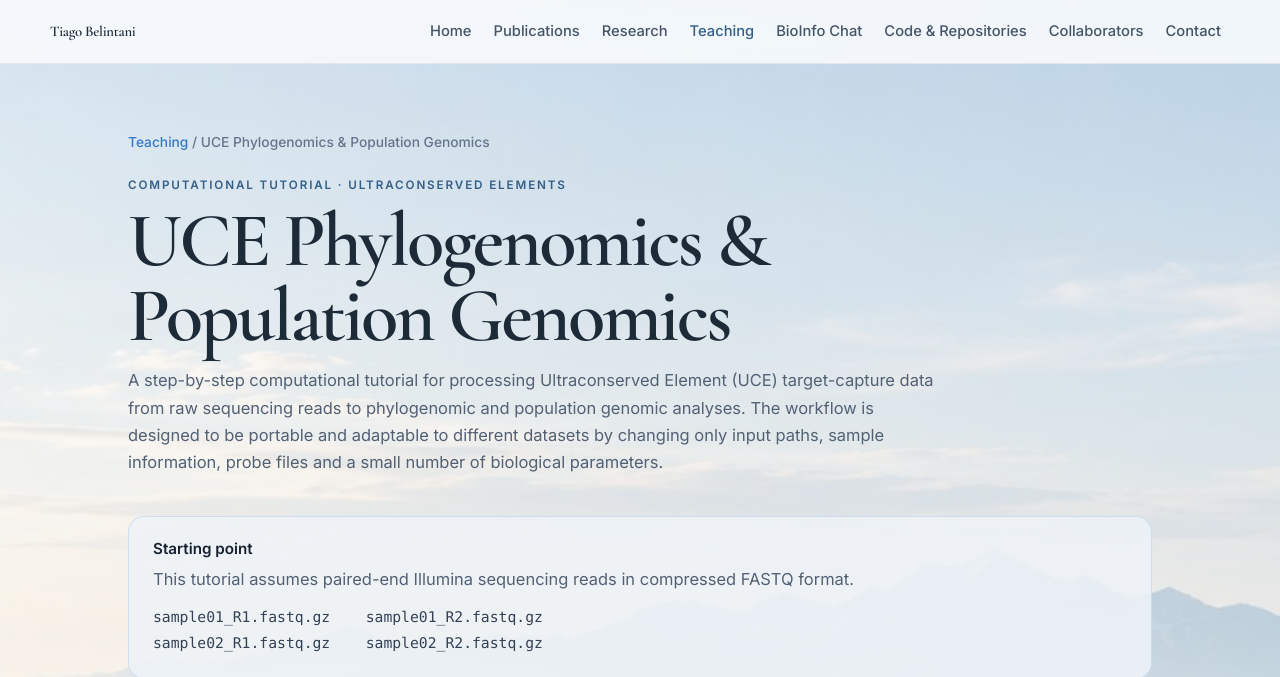
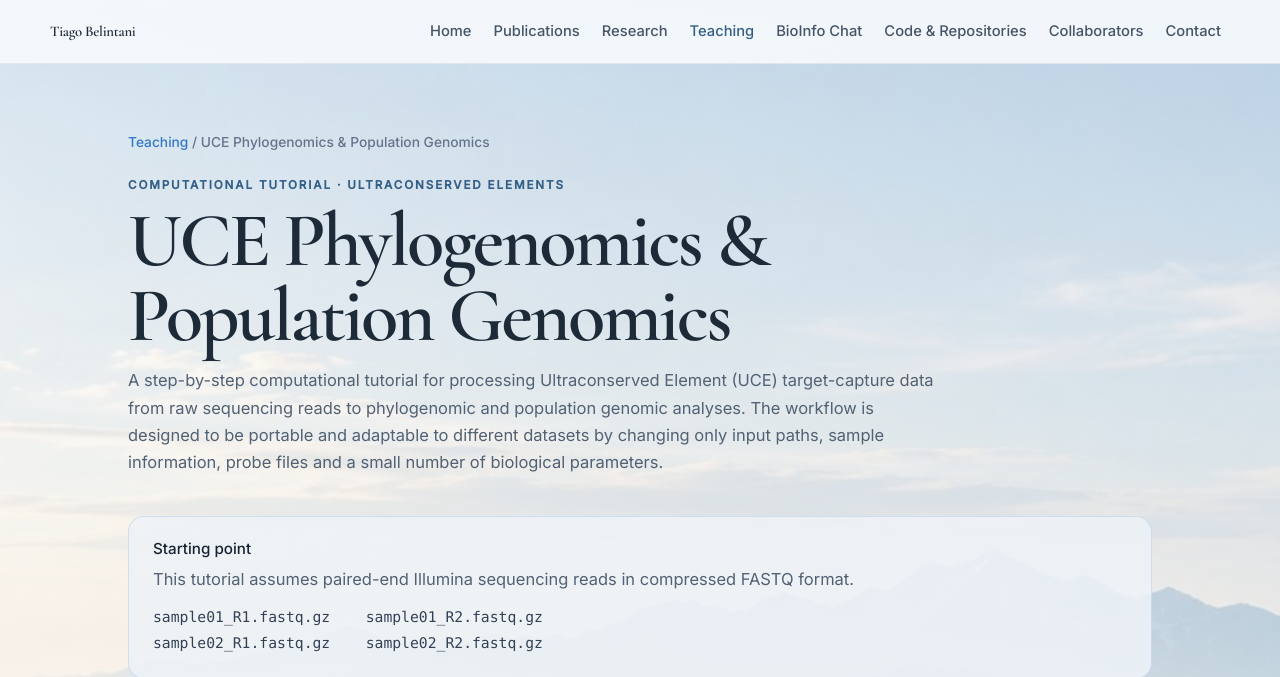
Before and after one commit to TiagoBelintani/tiagobelintani.github.io, a Jekyll site: the page teaching/uce/index.html, which Jekyll copies as it is, in a window 1280 px wide and 1400 px high. Shown: the top 677 px of the window. Built offline with Jekyll 4.4.1, drawn with Linux system fonts in a browser that asks for light colours; some of the changed text lies outside the part shown.

Commit message:
Update UCE index with module 16

```diff
--- a/teaching/uce/index.html
+++ b/teaching/uce/index.html
@@ -7,7 +7,7 @@
 
 <link rel="preconnect" href="https://fonts.googleapis.com">
 <link rel="preconnect" href="https://fonts.gstatic.com" crossorigin>
-<link href="https://fonts.googleapis.com/css2?family=Cormorant+Garamond:wght@500;600;700&family=Inter:wght@400;500;600&display=swap" rel="stylesheet">
+<link href="https://fonts.googleapis.com/css2?family=Cormorant+Garamond:wght@400;500;600&family=Inter:wght@400;500&display=swap" rel="stylesheet">
 <link rel="stylesheet" href="../../assets/css/theme-soft.css">
 
 <style>
@@ -15,31 +15,31 @@
 .breadcrumb{margin-bottom:26px;font:500 .86rem/1.4 "Inter",sans-serif;color:#64748B}
 .breadcrumb a{color:#3478C9;text-decoration:none}
 .course-head{max-width:880px;margin-bottom:40px}
-.course-head .eyebrow{margin-bottom:8px;font:600 .76rem/1.2 "Inter",sans-serif;letter-spacing:.11em;text-transform:uppercase;color:#3478C9}
-.course-head h1{margin:0 0 14px;font-family:"Cormorant Garamond",serif;font-size:clamp(3rem,6vw,5rem);font-weight:600;line-height:.96;color:#172231}
+.course-head .eyebrow{margin-bottom:8px;font:500 .76rem/1.2 "Inter",sans-serif;letter-spacing:.11em;text-transform:uppercase;color:#3478C9}
+.course-head h1{margin:0 0 14px;font-family:"Cormorant Garamond",serif;font-size:clamp(3rem,6vw,5rem);font-weight:500;line-height:.96;color:#172231}
 .course-head p{margin:0;max-width:820px;font:400 1rem/1.75 "Inter",sans-serif;color:#526174}
 .starting-point{margin:28px 0 22px;padding:22px 24px;background:rgba(238,243,247,.86);border:1px solid rgba(52,120,201,.16);border-radius:16px}
-.starting-point strong{display:block;margin-bottom:7px;font:600 .95rem/1.3 "Inter",sans-serif;color:#172231}
+.starting-point strong{display:block;margin-bottom:7px;font:500 .95rem/1.3 "Inter",sans-serif;color:#172231}
 .starting-point p{margin:0 0 10px;font:400 .9rem/1.6 "Inter",sans-serif;color:#526174}
 .starting-point code{font:.88rem/1.55 ui-monospace,SFMono-Regular,Menlo,Monaco,Consolas,"Liberation Mono",monospace;color:#334155}
 .pipeline{margin:22px 0 52px;padding:24px 26px;background:rgba(255,255,255,.82);border:1px solid rgba(23,34,49,.10);border-radius:16px;font:500 .91rem/1.7 "Inter",sans-serif;color:#465568;text-align:center}
 .section-block{margin-top:52px}
 .section-head{margin-bottom:18px}
-.section-kicker{margin-bottom:6px;font:600 .75rem/1.2 "Inter",sans-serif;letter-spacing:.11em;text-transform:uppercase;color:#3478C9}
-.section-head h2{margin:0 0 7px;font-family:"Cormorant Garamond",serif;font-size:clamp(2rem,4vw,3rem);font-weight:600;line-height:1.05;color:#172231}
+.section-kicker{margin-bottom:6px;font:500 .75rem/1.2 "Inter",sans-serif;letter-spacing:.11em;text-transform:uppercase;color:#3478C9}
+.section-head h2{margin:0 0 7px;font-family:"Cormorant Garamond",serif;font-size:clamp(2rem,4vw,3rem);font-weight:500;line-height:1.05;color:#172231}
 .section-head p{margin:0;max-width:800px;font:400 .94rem/1.65 "Inter",sans-serif;color:#526174}
 .lessons{display:flex;flex-direction:column;gap:12px}
 .lesson{display:grid;grid-template-columns:70px 1fr auto;gap:18px;align-items:center;padding:20px 22px;background:rgba(255,255,255,.84);border:1px solid rgba(23,34,49,.09);border-radius:14px;text-decoration:none;transition:transform .16s ease,border-color .16s ease}
 .lesson[href]:hover{transform:translateX(3px);border-color:rgba(52,120,201,.28)}
-.lesson-number{font:600 .8rem/1.3 "Inter",sans-serif;color:#3478C9}
-.lesson-main strong{display:block;margin-bottom:3px;font:600 1rem/1.35 "Inter",sans-serif;color:#172231}
+.lesson-number{font:500 .8rem/1.3 "Inter",sans-serif;color:#3478C9}
+.lesson-main strong{display:block;margin-bottom:3px;font:500 1rem/1.35 "Inter",sans-serif;color:#172231}
 .lesson-main span{font:400 .88rem/1.45 "Inter",sans-serif;color:#64748B}
 .lesson-arrow{font:500 1.2rem/1 "Inter",sans-serif;color:#3478C9}
 .lesson.pending{opacity:.66;cursor:default}
-.lesson-status{padding:5px 9px;border-radius:999px;background:rgba(100,116,139,.10);font:600 .72rem/1.2 "Inter",sans-serif;color:#64748B;white-space:nowrap}
+.lesson-status{padding:5px 9px;border-radius:999px;background:rgba(100,116,139,.10);font:500 .72rem/1.2 "Inter",sans-serif;color:#64748B;white-space:nowrap}
 .track-divider{margin:58px 0 0;padding-top:34px;border-top:1px solid rgba(23,34,49,.10)}
 .note{margin-top:52px;padding:24px 26px;background:rgba(255,255,255,.74);border:1px solid rgba(23,34,49,.09);border-radius:16px}
-.note strong{display:block;margin-bottom:7px;font:600 .95rem/1.3 "Inter",sans-serif;color:#172231}
+.note strong{display:block;margin-bottom:7px;font:500 .95rem/1.3 "Inter",sans-serif;color:#172231}
 .note p{margin:0;font:400 .9rem/1.65 "Inter",sans-serif;color:#526174}
 
 .workflow-figure{
@@ -60,6 +60,16 @@
 }
 
 @media(max-width:650px){.lesson{grid-template-columns:52px 1fr}.lesson-arrow,.lesson-status{grid-column:2;justify-self:start}}
+</style>
+<style>
+.course-page strong,
+.course-page b {
+  font-weight: 500;
+}
+.course-head h1,
+.section-head h2 {
+  font-weight: 500;
+}
 </style>
 </head>
 
@@ -160,7 +170,7 @@
       <a class="lesson" href="13-building-uce-pseudoreference.html"><div class="lesson-number">13</div><div class="lesson-main"><strong>Building a UCE pseudoreference</strong><span>Compare reference strategies and build a shared locus-wise UCE pseudoreference for joint SNP calling.</span></div><div class="lesson-arrow">→</div></a>
       <a class="lesson" href="14-mapping-reads-pseudoreference.html"><div class="lesson-number">14</div><div class="lesson-main"><strong>Mapping reads to the pseudoreference</strong><span>Map cleaned paired-end and optional singleton reads to the shared UCE reference and generate sorted, indexed BAM files.</span></div><div class="lesson-arrow">→</div></a>
       <a class="lesson" href="15-mapping-quality-control.html"><div class="lesson-number">15</div><div class="lesson-main"><strong>Mapping quality control</strong><span>Evaluate mapping success, duplicate content, UCE breadth, depth thresholds and sample-level outliers before SNP calling.</span></div><div class="lesson-arrow">→</div></a>
-      <div class="lesson pending"><div class="lesson-number">16</div><div class="lesson-main"><strong>SNP calling</strong><span>Joint variant discovery from read-level evidence using a shared reference.</span></div><div class="lesson-status">Em desenvolvimento</div></div>
+      <a class="lesson" href="16-snp-calling.html"><div class="lesson-number">16</div><div class="lesson-main"><strong>SNP calling</strong><span>Joint variant discovery with BCFtools, genotype evidence, raw VCF validation and per-sample diagnostics.</span></div><div class="lesson-arrow">→</div></a>
       <div class="lesson pending"><div class="lesson-number">17</div><div class="lesson-main"><strong>Variant filtering</strong><span>Genotype quality, depth, missing data, biallelic SNPs and dataset diagnostics.</span></div><div class="lesson-status">Em desenvolvimento</div></div>
       <div class="lesson pending"><div class="lesson-number">18</div><div class="lesson-main"><strong>Selecting independent SNPs</strong><span>Generate one-SNP-per-UCE and other datasets suitable for structure analyses.</span></div><div class="lesson-status">Em desenvolvimento</div></div>
       <div class="lesson pending"><div class="lesson-number">19</div><div class="lesson-main"><strong>PCA</strong><span>Explore major axes of genomic variation without predefined populations.</span></div><div class="lesson-status">Em desenvolvimento</div></div>
```
